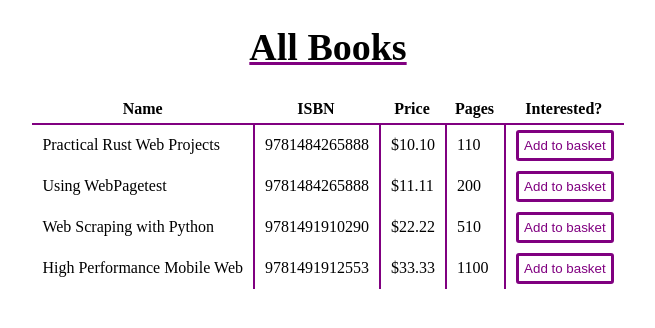
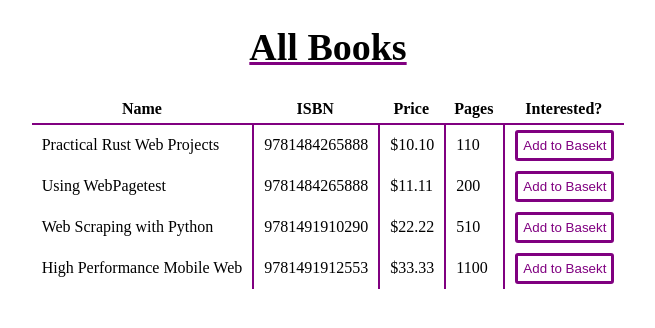
Before and after one commit to aaronabele/book-list-row-and-base-button-component, a Vue app: page / in a window 1280 px wide. Shown: the top 328 px of the page, without its empty margins (312-967 px from the left). Built offline with nearby package versions, Linux system fonts and the light colour scheme.

Commit message:
adds final sol

```diff
--- a/src/components/BookList.vue
+++ b/src/components/BookList.vue
@@ -16,7 +16,7 @@
         <td class="table-site-border general-padding">
           <BaseButton
             :checked="book.done"
-            btnName="Add to basket"
+            v-bind:btnName="handleChangingName(index)"
             @changeName="handleChangingName(index)"
             @click="handleState(index)"
           />
@@ -36,8 +36,6 @@ export default {
   },
   data() {
     return {
-      isClicked: "Remove from Bookmark",
-      isNotClicked: "Add to Basekt",
       books: [
         {
           id: 1,
@@ -77,9 +75,9 @@ export default {
   methods: {
     handleChangingName(index) {
       if (this.books[index].done === true) {
-        console.log(this.isClicked);
+        return "Remove from Bookmark";
       } else {
-        console.log(this.isNotClicked);
+        return "Add to Basekt";
       }
     },
     handleState(index) {
```
